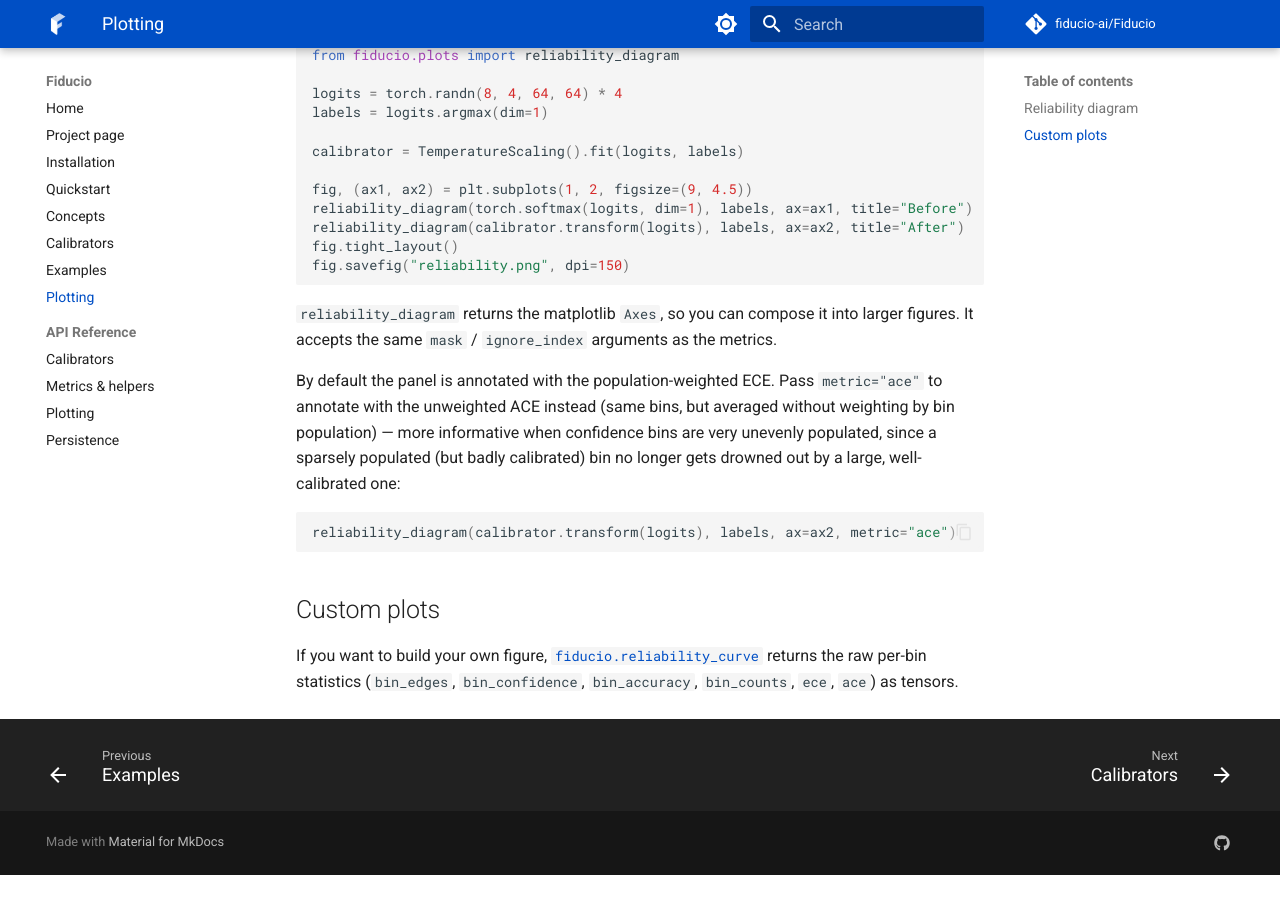
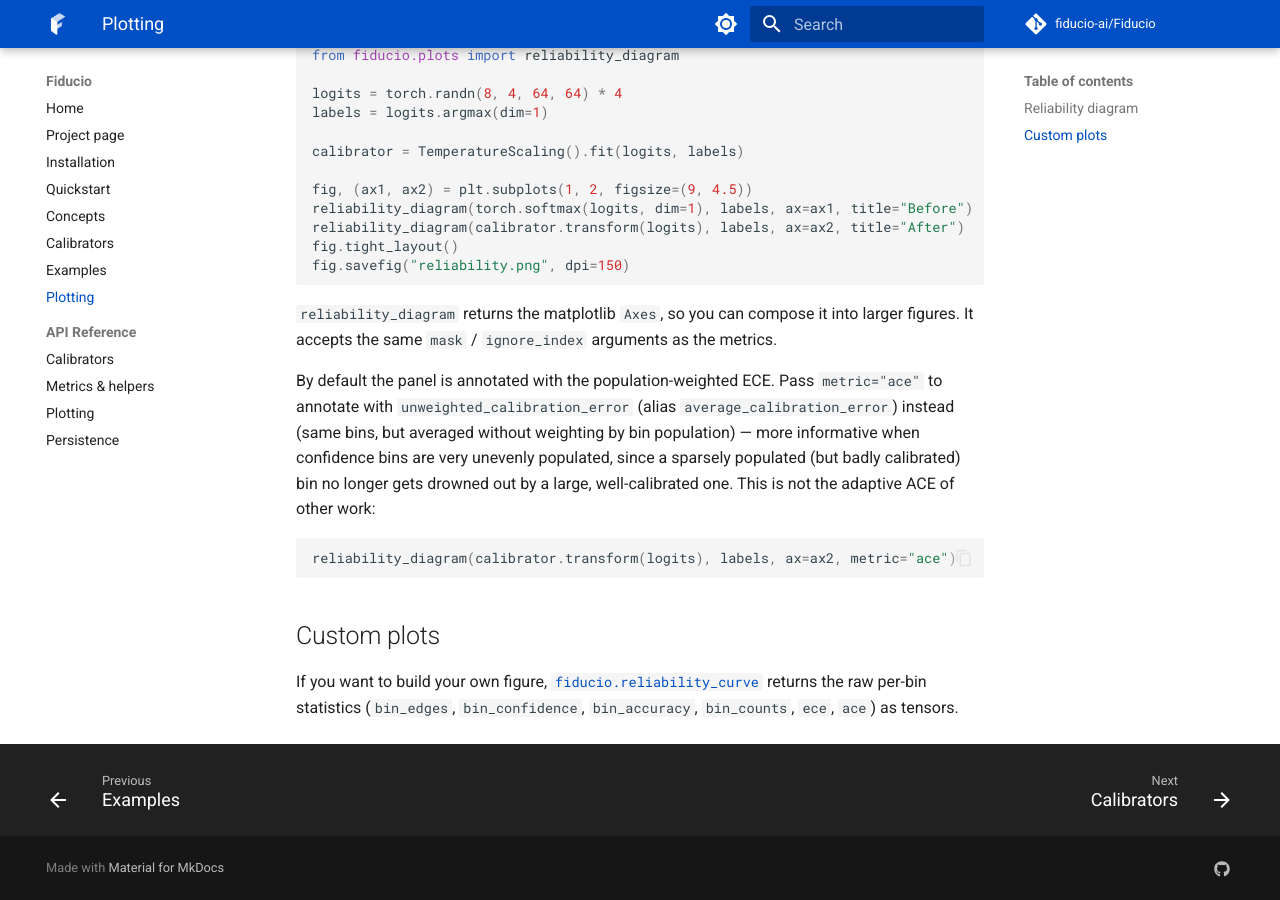
Before and after one commit to fiducio-ai/Fiducio, an MkDocs documentation site: the page built from docs/plots.md, in a window 1280 px wide and 900 px high, scrolled down 559 px. Built offline with MkDocs 1.6.1 and Material for MkDocs 9.7.7, drawn with Linux system fonts in a browser that asks for light colours; comment, search, counter and statistics services are not loaded; before the commit the page ends 1434 px from its top, so only the background shows below that.

Commit message:
Name unweighted_calibration_error in the plotting guide

````diff
--- a/docs/plots.md
+++ b/docs/plots.md
@@ -39,11 +39,12 @@ larger figures. It accepts the same `mask` / `ignore_index` arguments as the
 metrics.
 
 By default the panel is annotated with the population-weighted ECE. Pass
-`metric="ace"` to annotate with the unweighted ACE instead (same bins, but
-averaged without weighting by bin population) — more informative when
-confidence bins are very unevenly populated, since a sparsely populated (but
-badly calibrated) bin no longer gets drowned out by a large, well-calibrated
-one:
+`metric="ace"` to annotate with `unweighted_calibration_error` (alias
+`average_calibration_error`) instead (same bins, but averaged without weighting by
+bin population) — more informative when confidence bins are very unevenly
+populated, since a sparsely populated (but badly calibrated) bin no longer gets
+drowned out by a large, well-calibrated one. This is not the adaptive ACE of
+other work:
 
 ```python
 reliability_diagram(calibrator.transform(logits), labels, ax=ax2, metric="ace")
````
